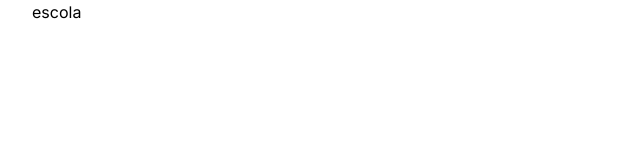
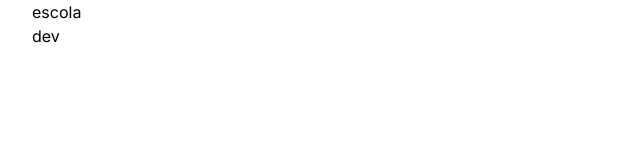
Before and after one commit to abdunnoorfaheem/escola, a website: page index.html in a window 1280 px wide. Shown: the full height of the page, 0-640 px from the left. Drawn offline with Linux system fonts and the light colour scheme.

Commit message:
dev branch create

```diff
--- a/index.html
+++ b/index.html
@@ -12,6 +12,7 @@
 <body>
     <div class="container">
         <h1 class="font-inter">escola</h1>
+        <h2 class="font-inter">dev</h2>
     </div>
 </body>
 </html>
```
